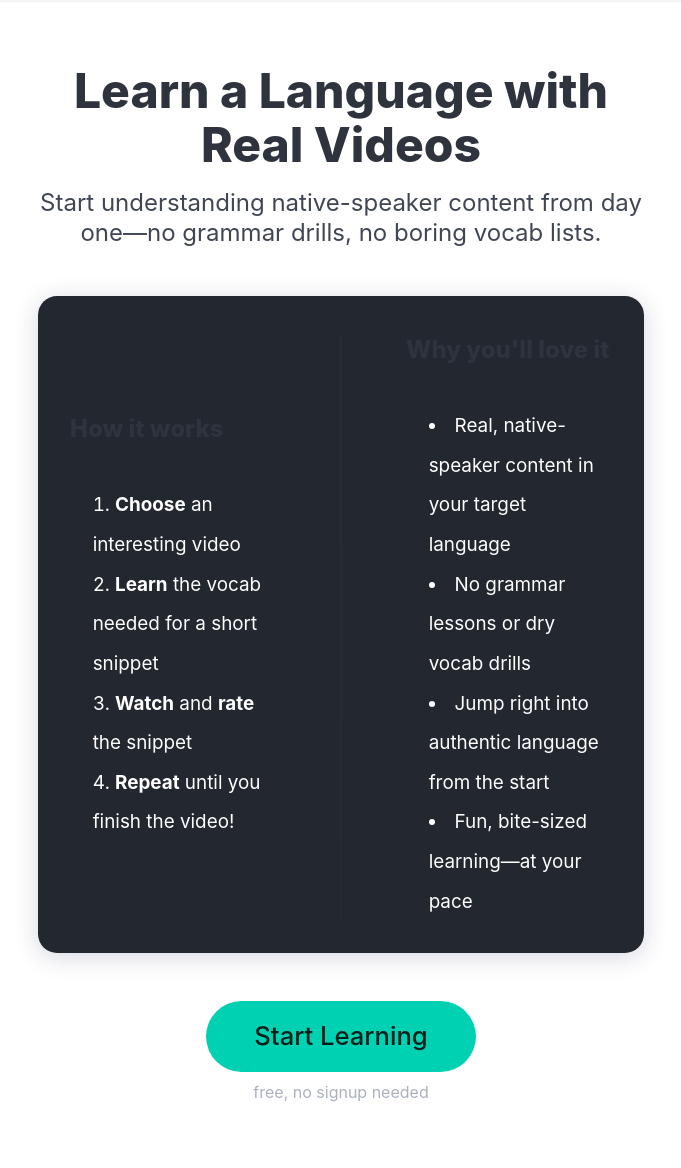
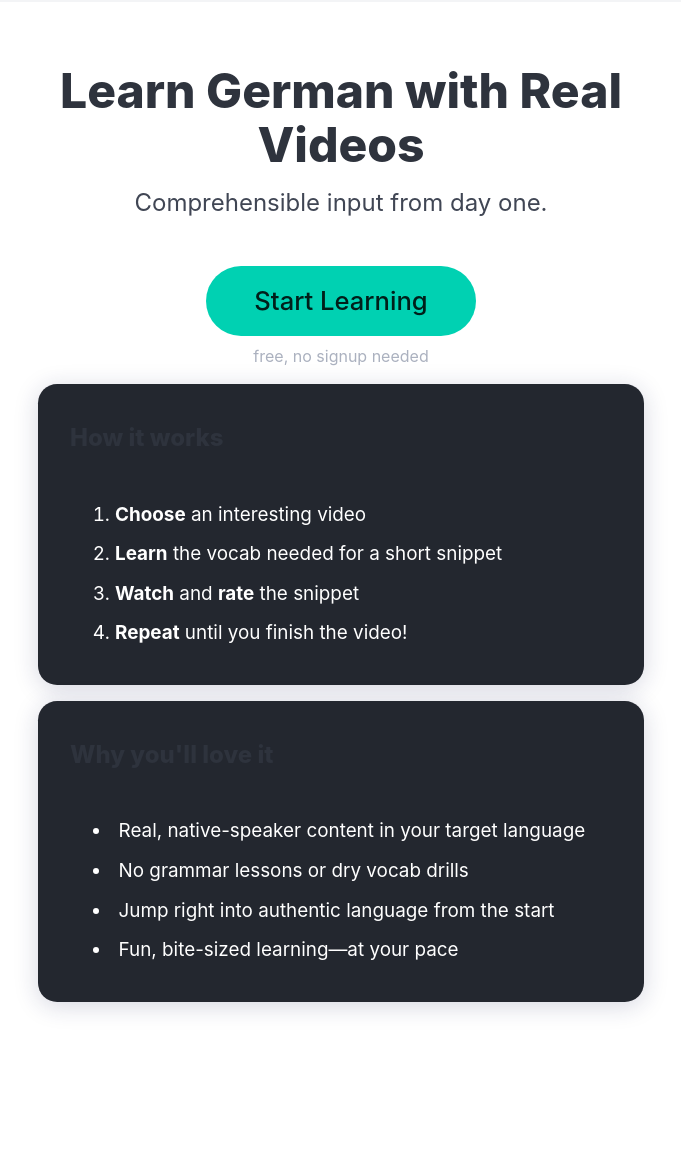
Before and after one commit to koljapluemer/snipvocab, a Django app: page /landing/ in a window 1280 px wide. Shown: the part 52-1220 px from the top of the page, without its empty margins (299-980 px from the left). After the commit the page ends 1064 px from the top, so only its background shows below. Run offline with Django 5.2, Linux system fonts and the light colour scheme; parts of the project's set-up code (start-up, migrations or seed data) failed here and were passed over.

Commit message:
fix url issue, improve landing page

```diff
--- a/frontend/templates/frontend/landing/landing.html
+++ b/frontend/templates/frontend/landing/landing.html
@@ -8,10 +8,16 @@
     <div class="columns is-centered">
       <div class="column is-10-tablet is-8-desktop is-7-widescreen">
         <div class="has-text-centered mb-6">
-          <h1 class="title is-1 mb-4">Learn a Language with Real Videos</h1>
-          <p class="subtitle is-4 mb-5">Start understanding native-speaker content from day one—no grammar drills, no boring vocab lists.</p>
+          <h1 class="title is-1 mb-4">Learn {% if LANGUAGE_TO_LEARN == 'de' %}German{% else %}Spoken Arabic{% endif %} with Real Videos</h1>
+          <p class="subtitle is-4 mb-5">Comprehensible input from day one.</p>
         </div>
-        <div class="landing-info-box mb-6">
+        <div class="has-text-centered mt-6">
+          <a href="{% url 'frontend:onboarding' %}" class="button is-primary is-large is-rounded px-6 py-4" style="font-size: 1.6rem;">
+            Start Learning
+          </a>
+          <div class="is-size-6 has-text-grey-light mt-2">free, no signup needed</div>
+        </div>
+        <div class="landing-info-box my-4">
           <div class="landing-info-columns">
             <div class="landing-info-col">
               <h2 class="title is-4">How it works</h2>
@@ -22,7 +28,11 @@
                 <li><b>Repeat</b> until you finish the video!</li>
               </ol>
             </div>
-            <div class="landing-divider"></div>
+
+          </div>
+        </div>
+        <div class="landing-info-box my-4">
+          <div class="landing-info-columns">
             <div class="landing-info-col">
               <h2 class="title is-4">Why you'll love it</h2>
               <ul class="landing-list landing-ul">
@@ -33,12 +43,6 @@
               </ul>
             </div>
           </div>
-        </div>
-        <div class="has-text-centered mt-6">
-          <a href="{% url 'onboarding' %}" class="button is-primary is-large is-rounded px-6 py-4" style="font-size: 1.6rem;">
-            Start Learning
-          </a>
-          <div class="is-size-6 has-text-grey-light mt-2">free, no signup needed</div>
         </div>
       </div>
     </div>
```
